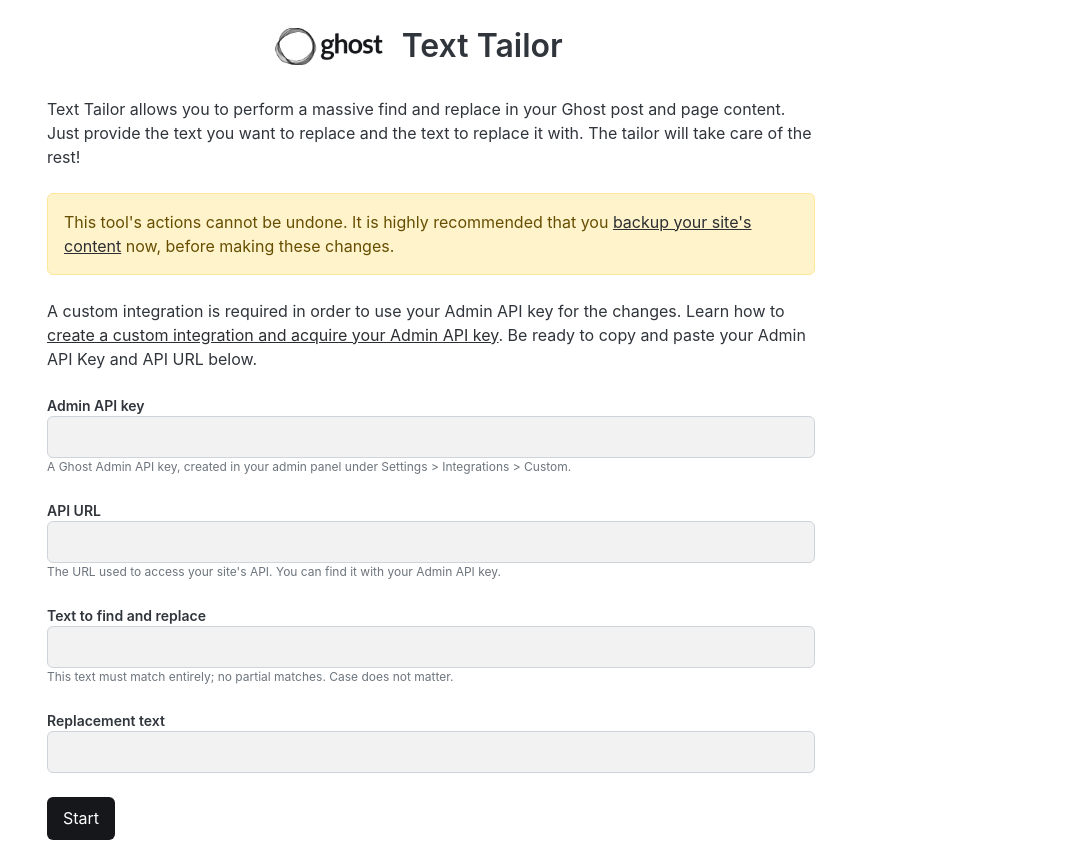
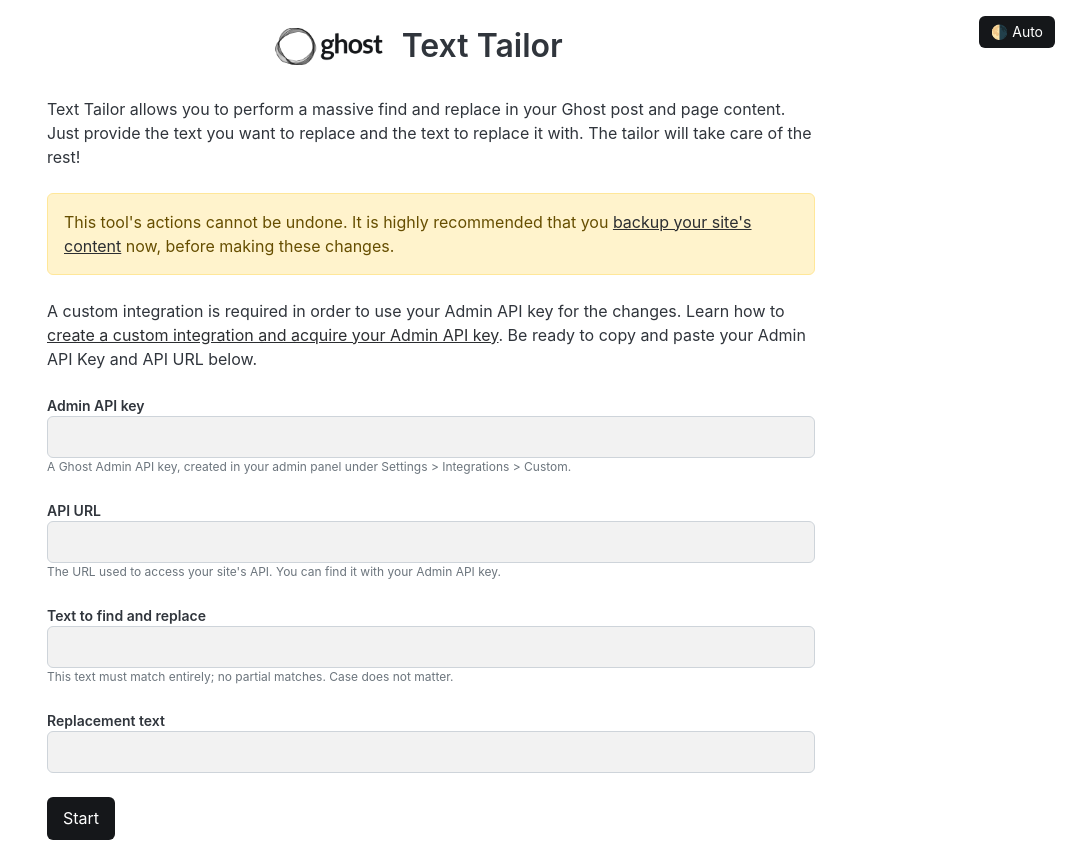
Before and after one commit to ventaur/TextTailor, a website: page frontend/index.html in a window 1280 px wide. Shown: the whole page, without its empty margins (209-1280 px from the left). Drawn offline with Linux system fonts and the light colour scheme.

Commit message:
Added support for auto and toggled color scheme

```diff
--- a/frontend/index.html
+++ b/frontend/index.html
@@ -6,11 +6,13 @@
     <meta name="viewport" content="width=device-width, initial-scale=1.0">
     <title>Ghost Text Tailor</title>
     <link rel="stylesheet" href="styles/app.css">
+    <script src="js/color-scheme.js"></script>
 </head>
 
 <body>
     <header class="container">
         <h1><span>Ghost</span> Text Tailor</h1>
+        <button id="colorSchemeToggle" aria-label="Toggle theme" class="color-scheme-toggle">Mode</button>
     </header>
 
     <main class="container">
--- /dev/null
+++ b/frontend/js/color-scheme.js
@@ -0,0 +1,57 @@
+// Initialize color scheme on page load.
+document.addEventListener('DOMContentLoaded', () => {
+    const schemeKey = 'color-scheme';
+
+    const light = 'light';
+    const dark =  'dark';
+    const auto =  'auto';
+
+    const schemeIndicators = {
+        light: '☀️ Light',
+        dark:  '🌑 Dark',
+        auto:  '🌗 Auto'
+    };
+
+    const html = document.querySelector('html');
+    const toggleControl = document.getElementById('colorSchemeToggle');
+    toggleControl.addEventListener('click', toggleScheme);
+
+
+    function getSystemColorScheme() {
+        return window.matchMedia('(prefers-color-scheme: dark)').matches ? dark : light;
+    }
+
+    function applyScheme(scheme) {
+        html.style.setProperty("color-scheme", scheme === auto ? `${light} ${dark}` : scheme);
+
+        const actualScheme = scheme === auto ? getSystemColorScheme() : scheme;
+        document.documentElement.setAttribute('data-actual-color-scheme', actualScheme);
+
+        toggleControl.textContent = schemeIndicators[scheme];
+    }
+
+    function determineNextScheme(currentScheme) {
+        switch (currentScheme) {
+            case light: return dark;
+            case dark: return auto;
+            default: return light;
+        }
+    }
+
+    function getSchemePreference() {
+        const savedScheme = localStorage.getItem(schemeKey);
+        const scheme = savedScheme === dark || savedScheme === light ? savedScheme : auto;
+        return scheme;
+    }
+
+    function toggleScheme() {
+        const currentScheme = getSchemePreference();
+        const newScheme = determineNextScheme(currentScheme);
+        localStorage.setItem(schemeKey, newScheme);
+        applyScheme(newScheme);
+    }
+
+
+    const schemePreference = getSchemePreference();
+    applyScheme(schemePreference);
+});
--- a/frontend/styles/app.css
+++ b/frontend/styles/app.css
@@ -2,6 +2,10 @@
 
 @import "variables.css";
 
+
+:root {
+    color-scheme: light dark;
+}
 
 html, body {
     background-color: var(--color-bg);
--- a/frontend/styles/variables.css
+++ b/frontend/styles/variables.css
@@ -1,33 +1,33 @@
 :root {
     /* Colors by name */
-    --white: #fff;
-    --black: #000;
+    --white: light-dark(#fff, #000);
+    --black: light-dark(#000, #fff);
 
     /* Colors */
-    --color-bg: #fff;
-    --color-border: #ced4da;
-    --color-text: #30353c;
-    --color-text-inverted: #eae8e5;
-    --color-muted: #6c757d;
+    --color-bg: light-dark(#fff, #212529);
+    --color-border: light-dark(#ced4da, #3c3f42);
+    --color-text: light-dark(#30353c, #c1c3c5);
+    --color-text-inverted: light-dark(#eae8e5, #0e0c0a);
+    --color-muted: light-dark(#6c757d, #adb5bd);
 
-    --color-primary: #15171A;
+    --color-primary: light-dark(#15171A, #ced4d9);
     --color-primary-hover: color-mix(in srgb, var(--color-primary), var(--white) 20%);
 
-    --color-button-text: #fff;
+    --color-button-text: light-dark(#fff, #111);
     --color-link-text: color-mix(in srgb, var(--color-primary), var(--white) 10%);
     --color-link-text-hover: color-mix(in srgb, var(--color-link-text), var(--white) 20%);
 
-    --color-error: hsl(355, 61%, 21%);
-    --color-error-bg: hsl(355, 71%, 91%);
-    --color-error-border: hsl(355, 71%, 81%);
+    --color-error: light-dark(hsl(355, 61%, 21%), hsl(355, 70%, 72%));
+    --color-error-bg: light-dark(hsl(355, 71%, 91%), hsl(355, 61%, 11%));
+    --color-error-border: light-dark(hsl(355, 71%, 81%), hsl(355, 61%, 32%));
 
-    --color-success: hsl(153, 69%, 13%);
-    --color-success-bg: hsl(153, 31%, 86%);
-    --color-success-border: hsl(153, 31%, 73%);
+    --color-success: light-dark(hsl(153, 69%, 13%), hsl(152, 31%, 59%));
+    --color-success-bg: light-dark(hsl(153, 31%, 86%), hsl(153, 69%, 6%));
+    --color-success-border: light-dark(hsl(153, 31%, 73%), hsl(152, 69%, 19%));
 
-    --color-warning: hsl(46, 100%, 20%);
-    --color-warning-bg: hsl(46, 100%, 90%);
-    --color-warning-border: hsl(46, 100%, 80%);
+    --color-warning: light-dark(hsl(46, 100%, 20%), hsl(45, 100%, 71%));
+    --color-warning-bg: light-dark(hsl(46, 100%, 90%), hsl(46, 95%, 10%));
+    --color-warning-border: light-dark(hsl(46, 100%, 80%), hsl(45, 95%, 31%));
 
     --color-input-bg: color-mix(in srgb, var(--color-bg), var(--black) 5%);
 
@@ -62,6 +62,11 @@
     /* Font weights */
     --font-weight-normal: 400;
     --font-weight-bold: 600;
+}
 
+:root[data-actual-color-scheme='light'] {
     --logo-url: url('/images/ghost-logo-dark-xs.png');
 }
+:root[data-actual-color-scheme='dark'] {
+    --logo-url: url('/images/ghost-logo-light-xs.png');
+}
```
Also changed, not shown: frontend/images/ghost-logo-light-xs.png (added).
